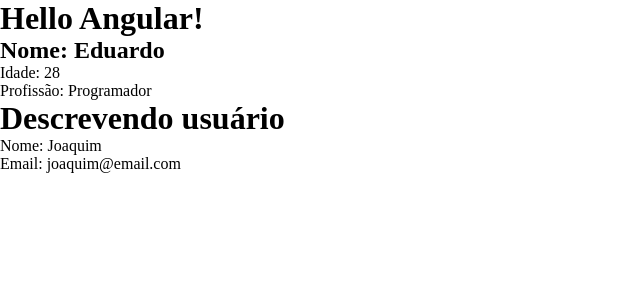
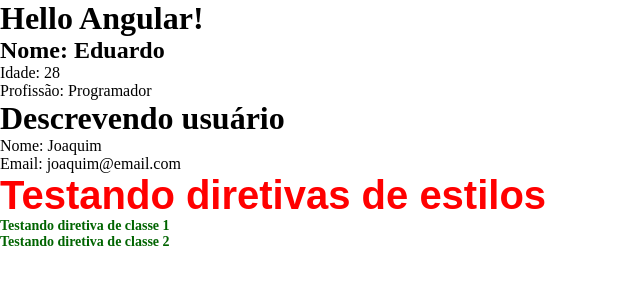
Before and after one commit to carloseduardob94/Curso-Angular, an Angular app: page / in a window 1280 px wide. Shown: the top 300 px of the page, without its empty margins (0-640 px from the left). Built offline with nearby package versions, Linux system fonts and the light colour scheme.

Commit message:
Diretivas

```diff
--- a/src/app/app.component.html
+++ b/src/app/app.component.html
@@ -1,3 +1,4 @@
 <h1>Hello Angular!</h1>
 <app-first-component></app-first-component>
 <app-parent-data [name]="userName" [userData]="userData"></app-parent-data>
+<app-directives></app-directives>
--- a/src/app/app.module.ts
+++ b/src/app/app.module.ts
@@ -4,12 +4,14 @@
 import { AppComponent } from './app.component';
 import { FirstComponentComponent } from './components/first-component/first-component.component';
 import { ParentDataComponent } from './components/parent-data/parent-data.component';
+import { DirectivesComponent } from './components/directives/directives.component';
 
 @NgModule({
   declarations: [
     AppComponent,
     FirstComponentComponent,
-    ParentDataComponent
+    ParentDataComponent,
+    DirectivesComponent
   ],
   imports: [
     BrowserModule
--- /dev/null
+++ b/src/app/components/directives/directives.component.css
@@ -0,0 +1,7 @@
+.small-title {
+  font-size: 14px;
+}
+
+.green-title {
+  color: darkgreen;
+}
--- /dev/null
+++ b/src/app/components/directives/directives.component.html
@@ -0,0 +1,6 @@
+<h2 [ngStyle]="{ 'font-size': size + 'px', 'font-family': font, color: color }">
+  Testando diretivas de estilos
+</h2>
+
+<h2 [ngClass]="classes">Testando diretiva de classe 1</h2>
+<h2 [ngClass]="classes">Testando diretiva de classe 2</h2>
--- /dev/null
+++ b/src/app/components/directives/directives.component.ts
@@ -0,0 +1,14 @@
+import { Component } from '@angular/core';
+
+@Component({
+  selector: 'app-directives',
+  templateUrl: './directives.component.html',
+  styleUrls: ['./directives.component.css']
+})
+export class DirectivesComponent {
+  size = 40
+  font= 'Arial'
+  color = 'red'
+
+  classes = ['green-title', 'small-title']
+}
```
Also changed, not shown: 1 other file (tests, documents, lock files or other folders).
